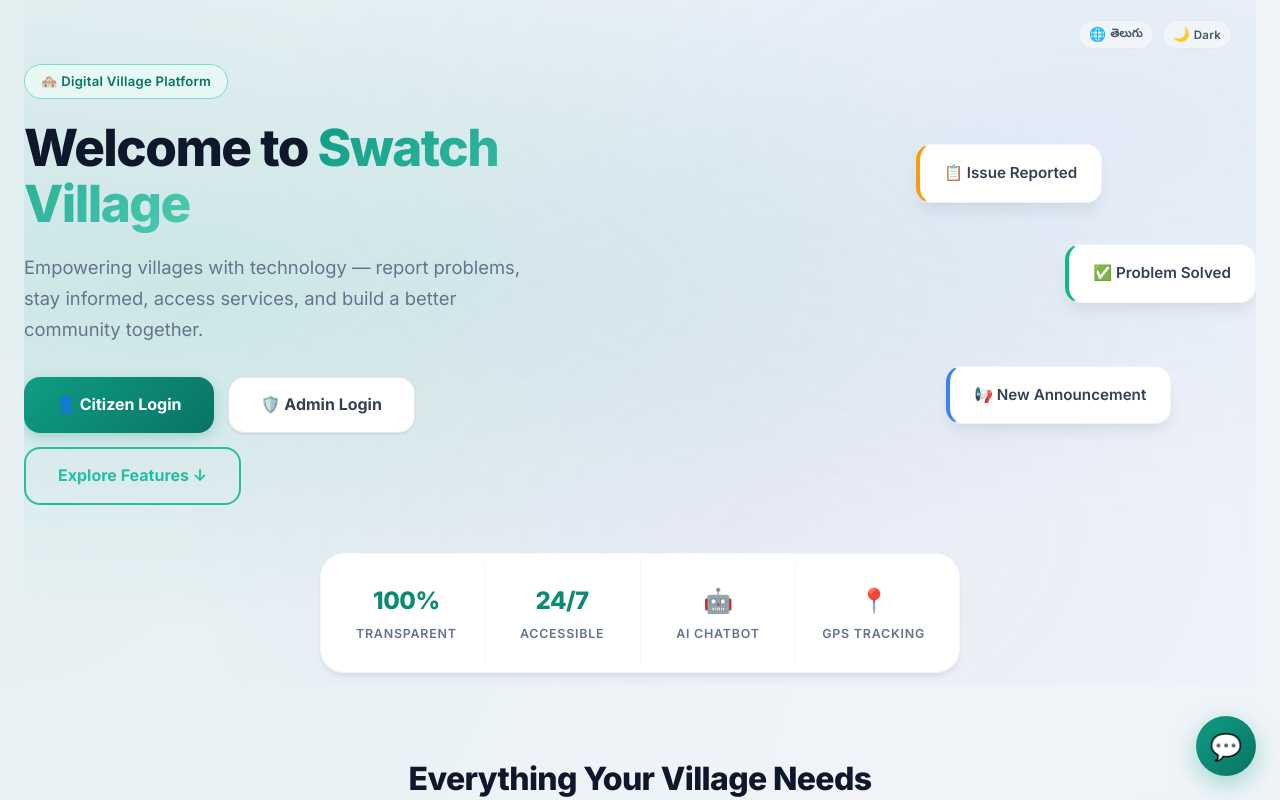
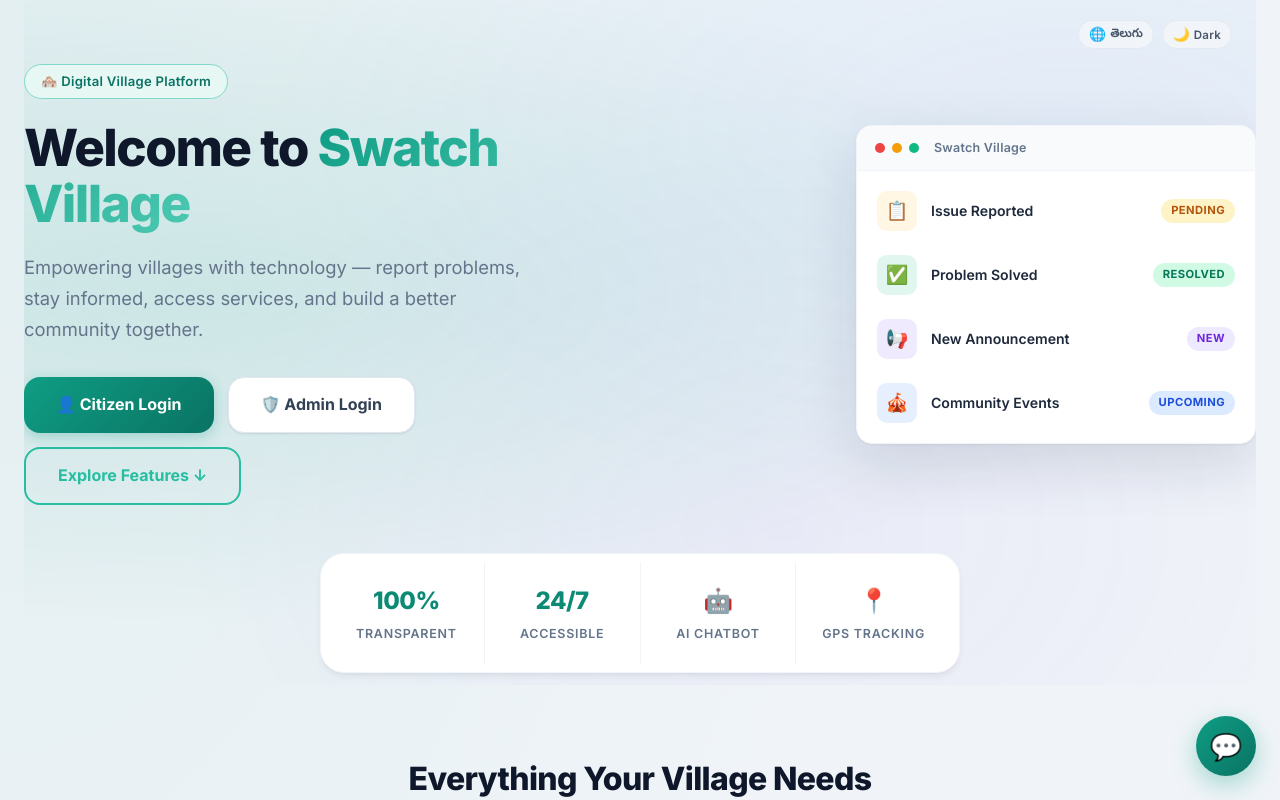
Before and after one commit to nithish-reddy-123/swatch-village, a React (Vite) app in the folder frontend/: page / in a window 1280 px wide. Shown: the top 800 px of the page. Built offline with nearby package versions, Linux system fonts and the light colour scheme.

Commit message:
refactor: redesign hero section with mini dashboard preview card

```diff
--- a/frontend/src/index.css
+++ b/frontend/src/index.css
@@ -122,10 +122,40 @@
   background: linear-gradient(135deg, #0f172a 0%, #1a3a4a 50%, #0f172a 100%);
 }
 
-[data-theme="dark"] .landing-hero-card {
-  background: rgba(30, 41, 59, 0.9);
-  border-color: rgba(148, 163, 184, 0.2);
+[data-theme="dark"] .landing-preview-card {
+  background: rgba(30, 41, 59, 0.95);
+  border-color: rgba(148, 163, 184, 0.15);
+  box-shadow: 0 20px 60px rgba(0, 0, 0, 0.3), 0 1px 3px rgba(0, 0, 0, 0.15);
+}
+
+[data-theme="dark"] .landing-preview-header {
+  background: rgba(15, 23, 42, 0.6);
+  border-color: rgba(148, 163, 184, 0.12);
+}
+
+[data-theme="dark"] .landing-preview-row:hover {
+  background: rgba(148, 163, 184, 0.06);
+}
+
+[data-theme="dark"] .landing-preview-label {
   color: #e2e8f0;
+}
+
+[data-theme="dark"] .landing-preview-status.pending {
+  background: rgba(251, 191, 36, 0.15);
+  color: #fbbf24;
+}
+[data-theme="dark"] .landing-preview-status.solved {
+  background: rgba(16, 185, 129, 0.15);
+  color: #34d399;
+}
+[data-theme="dark"] .landing-preview-status.new {
+  background: rgba(139, 92, 246, 0.15);
+  color: #a78bfa;
+}
+[data-theme="dark"] .landing-preview-status.upcoming {
+  background: rgba(59, 130, 246, 0.15);
+  color: #60a5fa;
 }
 
 [data-theme="dark"] .landing-stat {
@@ -1470,50 +1500,122 @@ button:disabled {
   box-shadow: var(--shadow-md);
 }
 
-/* Hero floating cards */
+/* Hero dashboard preview */
 .landing-hero-visual {
-  flex: 0 0 340px;
+  flex: 0 0 400px;
   position: relative;
-  height: 320px;
-}
-
-.landing-hero-card {
-  position: absolute;
+  animation: heroFloat 6s ease-in-out infinite;
+}
+
+@keyframes heroFloat {
+  0%, 100% { transform: translateY(0); }
+  50% { transform: translateY(-10px); }
+}
+
+.landing-preview-card {
   background: var(--bg-card);
-  padding: 16px 24px;
-  border-radius: var(--radius-lg);
-  box-shadow: var(--shadow-lg);
+  border-radius: 16px;
+  box-shadow: 0 20px 60px rgba(15, 23, 42, 0.12), 0 1px 3px rgba(15, 23, 42, 0.06);
+  border: 1px solid var(--gray-100);
+  overflow: hidden;
+}
+
+.landing-preview-header {
+  display: flex;
+  align-items: center;
+  gap: 7px;
+  padding: 12px 18px;
+  background: var(--gray-50);
+  border-bottom: 1px solid var(--gray-100);
+}
+
+.landing-preview-dot {
+  width: 10px;
+  height: 10px;
+  border-radius: 50%;
+}
+.landing-preview-dot.red { background: #ef4444; }
+.landing-preview-dot.yellow { background: #f59e0b; }
+.landing-preview-dot.green { background: #10b981; }
+
+.landing-preview-title {
+  margin-left: 8px;
+  font-size: 0.78rem;
   font-weight: 600;
-  font-size: 0.95rem;
-  color: var(--gray-700);
+  color: var(--gray-500);
+  letter-spacing: 0.02em;
+}
+
+.landing-preview-body {
+  padding: 8px 0;
+}
+
+.landing-preview-row {
+  display: flex;
+  align-items: center;
+  gap: 14px;
+  padding: 12px 20px;
+  transition: background 0.15s;
+}
+
+.landing-preview-row:hover {
+  background: var(--gray-50);
+}
+
+.landing-preview-icon {
+  width: 40px;
+  height: 40px;
+  border-radius: 10px;
+  display: flex;
+  align-items: center;
+  justify-content: center;
+  font-size: 1.15rem;
+  flex-shrink: 0;
+}
+
+.landing-preview-info {
+  flex: 1;
+  display: flex;
+  align-items: center;
+  justify-content: space-between;
+  gap: 10px;
+  min-width: 0;
+}
+
+.landing-preview-label {
+  font-weight: 600;
+  font-size: 0.88rem;
+  color: var(--gray-800);
   white-space: nowrap;
-  border: 1px solid var(--gray-100);
-}
-
-.landing-hero-card.c1 {
-  top: 20px;
-  left: 0;
-  animation: floatCard 6s ease-in-out infinite;
-  border-left: 4px solid var(--warning);
-}
-
-.landing-hero-card.c2 {
-  top: 120px;
-  right: 0;
-  animation: floatCard 6s ease-in-out 1s infinite;
-  border-left: 4px solid var(--success);
-}
-
-.landing-hero-card.c3 {
-  bottom: 20px;
-  left: 30px;
-  animation: floatCard 6s ease-in-out 2s infinite;
-  border-left: 4px solid var(--info);
-}
-
-@keyframes floatCard {
-  0%, 100% { transform: translateY(0); }
-  50% { transform: translateY(-12px); }
+  overflow: hidden;
+  text-overflow: ellipsis;
+}
+
+.landing-preview-status {
+  font-size: 0.7rem;
+  font-weight: 700;
+  padding: 3px 10px;
+  border-radius: 20px;
+  white-space: nowrap;
+  text-transform: uppercase;
+  letter-spacing: 0.04em;
+}
+
+.landing-preview-status.pending {
+  background: #fef3c7;
+  color: #b45309;
+}
+.landing-preview-status.solved {
+  background: #d1fae5;
+  color: #047857;
+}
+.landing-preview-status.new {
+  background: #ede9fe;
+  color: #6d28d9;
+}
+.landing-preview-status.upcoming {
+  background: #dbeafe;
+  color: #1d4ed8;
 }
 
 /* -- Stats Strip -- */
@@ -2406,7 +2508,10 @@ button:disabled {
   }
 
   .landing-hero-visual {
-    display: none;
+    flex: 0 0 auto;
+    width: 100%;
+    max-width: 420px;
+    margin: 0 auto;
   }
 
   .landing-stats {
--- a/frontend/src/pages/LandingPage.jsx
+++ b/frontend/src/pages/LandingPage.jsx
@@ -74,9 +74,44 @@ function LandingPage({ user }) {
                     </div>
                 </div>
                 <div className="landing-hero-visual">
-                    <div className="landing-hero-card c1">📋 {t('issueReported')}</div>
-                    <div className="landing-hero-card c2">✅ {t('problemSolved')}</div>
-                    <div className="landing-hero-card c3">📢 {t('newAnnouncement')}</div>
+                    <div className="landing-preview-card">
+                        <div className="landing-preview-header">
+                            <span className="landing-preview-dot red"></span>
+                            <span className="landing-preview-dot yellow"></span>
+                            <span className="landing-preview-dot green"></span>
+                            <span className="landing-preview-title">{t('appName')}</span>
+                        </div>
+                        <div className="landing-preview-body">
+                            <div className="landing-preview-row">
+                                <span className="landing-preview-icon" style={{background:'#fbbf2420',color:'#fbbf24'}}>📋</span>
+                                <div className="landing-preview-info">
+                                    <span className="landing-preview-label">{t('issueReported')}</span>
+                                    <span className="landing-preview-status pending">{t('pending') || 'Pending'}</span>
+                                </div>
+                            </div>
+                            <div className="landing-preview-row">
+                                <span className="landing-preview-icon" style={{background:'#10b98120',color:'#10b981'}}>✅</span>
+                                <div className="landing-preview-info">
+                                    <span className="landing-preview-label">{t('problemSolved')}</span>
+                                    <span className="landing-preview-status solved">{t('resolved') || 'Resolved'}</span>
+                                </div>
+                            </div>
+                            <div className="landing-preview-row">
+                                <span className="landing-preview-icon" style={{background:'#8b5cf620',color:'#8b5cf6'}}>📢</span>
+                                <div className="landing-preview-info">
+                                    <span className="landing-preview-label">{t('newAnnouncement')}</span>
+                                    <span className="landing-preview-status new">{t('new') || 'New'}</span>
+                                </div>
+                            </div>
+                            <div className="landing-preview-row">
+                                <span className="landing-preview-icon" style={{background:'#3b82f620',color:'#3b82f6'}}>🎪</span>
+                                <div className="landing-preview-info">
+                                    <span className="landing-preview-label">{t('communityEvents')}</span>
+                                    <span className="landing-preview-status upcoming">{t('upcoming') || 'Upcoming'}</span>
+                                </div>
+                            </div>
+                        </div>
+                    </div>
                 </div>
             </section>
 
--- a/frontend/src/translations.js
+++ b/frontend/src/translations.js
@@ -44,6 +44,10 @@ const translations = {
     issueReported: 'Issue Reported',
     problemSolved: 'Problem Solved',
     newAnnouncement: 'New Announcement',
+    pending: 'Pending',
+    resolved: 'Resolved',
+    new: 'New',
+    upcoming: 'Upcoming',
 
     // Features
     reportIssues: 'Report Issues',
@@ -187,6 +191,10 @@ const translations = {
     issueReported: 'సమస్య నివేదించబడింది',
     problemSolved: 'సమస్య పరిష్కరించబడింది',
     newAnnouncement: 'కొత్త ప్రకటన',
+    pending: 'పెండింగ్',
+    resolved: 'పరిష్కరించబడింది',
+    new: 'కొత్త',
+    upcoming: 'రాబోతోంది',
 
     // Features
     reportIssues: 'సమస్యలను నివేదించండి',
```
